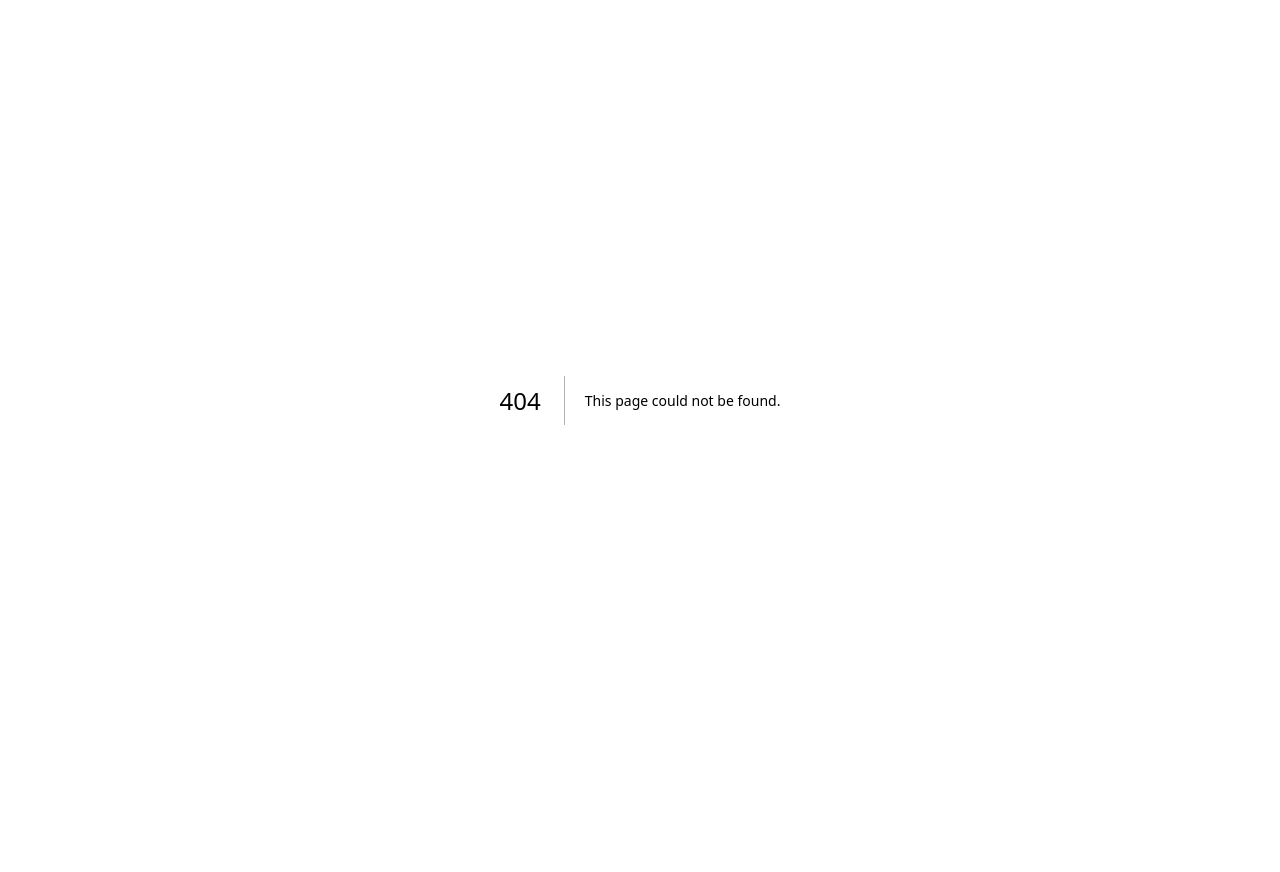
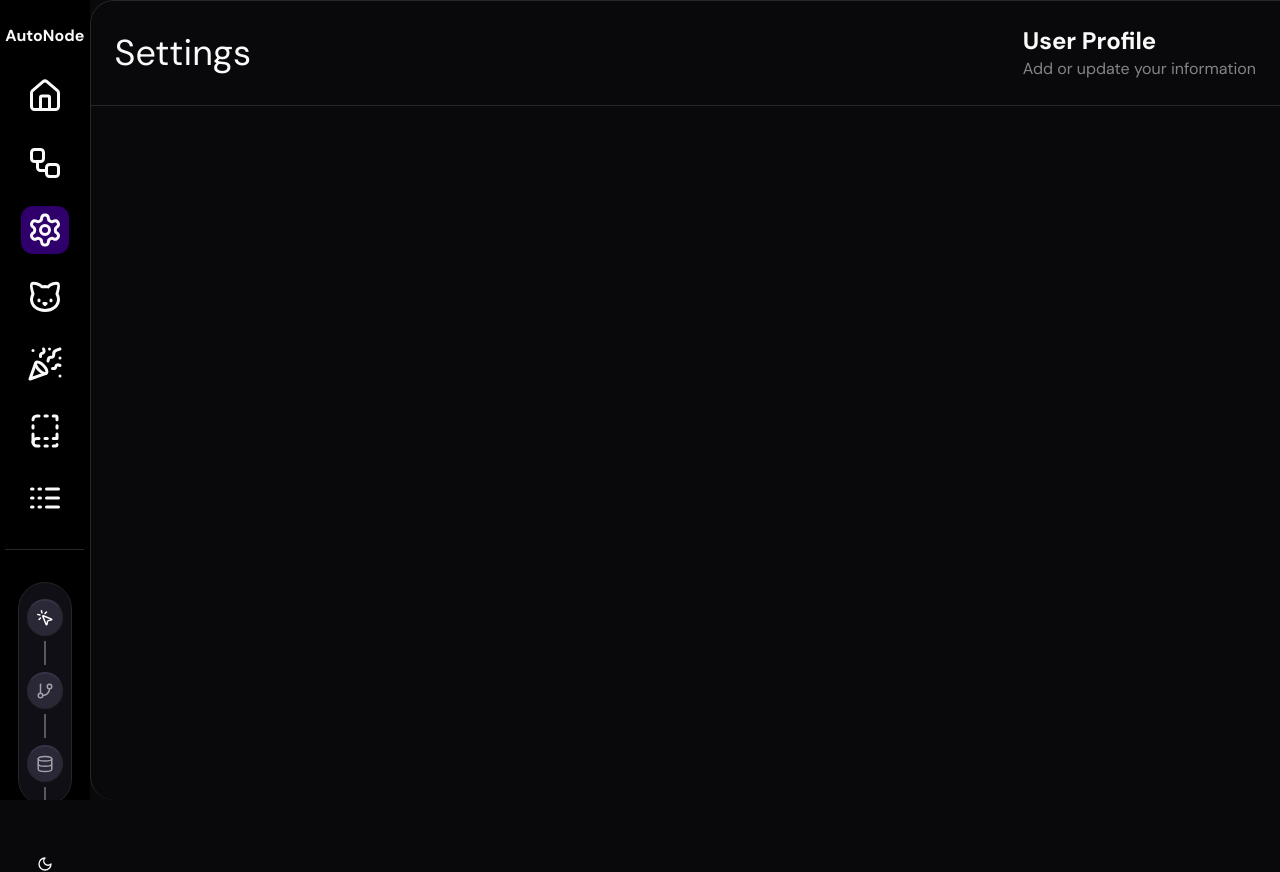
Before and after one commit to kekubhai/autonode, a Next.js app: page /settings in a window 1280 px wide. Before the commit this address had no page. Before the commit the page ends 800 px from the top, so only its background shows below. Built offline with nearby package versions, Linux system fonts and the light colour scheme.

Commit message:
Add sidebar component, implement settings page, and create info bar with search functionality

```diff
--- /dev/null
+++ b/src/app/(main)/(pages)/settings/page.tsx
@@ -0,0 +1,24 @@
+import React from 'react'
+
+type Props = {}
+
+const page = (props: Props) => {
+  return (
+    <div className='flex flex-col gap-4'>
+        <h1 className='sticky top-0 z-[10] flex items-center
+        justify-between border-b bg-background p-6 text-4xl'>
+            <span>
+                Settings
+            </span>
+            <div>
+          <h2 className="text-2xl font-bold">User Profile</h2>
+          <p className="text-base text-white/50">
+            Add or update your information
+          </p>
+        </div>
+        </h1>
+    </div>
+  )
+}
+
+export default page
--- a/src/app/(main)/layout.tsx
+++ b/src/app/(main)/layout.tsx
@@ -1,3 +1,4 @@
+import Sidebar from '@/components/sidebar'
 import React from 'react'
 type Props={
     children:React.ReactNode
--- /dev/null
+++ b/src/components/global/infobar/index.tsx
@@ -0,0 +1,68 @@
+'use client'
+import React, { useEffect } from 'react'
+import { Book, Headphones, Search } from 'lucide-react'
+import { Input } from '@/components/ui/input'
+
+import {
+  Tooltip,
+  TooltipContent,
+  TooltipProvider,
+  TooltipTrigger,
+} from '@/components/ui/tooltip'
+
+
+
+type Props = {}
+
+const InfoBar = (props: Props) => {
+
+
+  const tier = 'Free'; // or 'Pro' or 'Unlimited', depending on your logic
+
+  const onGetPayment = async () => {
+
+  }
+
+  useEffect(() => {
+    onGetPayment()
+  }, [])
+
+  return (
+    <div className="flex flex-row justify-end gap-6 items-center px-4 py-4 w-full dark:bg-black ">
+      <span className="flex items-center gap-2 font-bold">
+        <p className="text-sm font-light text-gray-300">Credits</p>
+
+      </span>
+      <span className="flex items-center rounded-full bg-muted px-4">
+        <Search />
+        <Input
+          placeholder="Quick Search"
+          className="border-none bg-transparent"
+        />
+      </span>
+      <TooltipProvider>
+        <Tooltip delayDuration={0}>
+          <TooltipTrigger>
+            <Headphones />
+          </TooltipTrigger>
+          <TooltipContent>
+            <p>Contact Support</p>
+          </TooltipContent>
+        </Tooltip>
+      </TooltipProvider>
+      <TooltipProvider>
+        <Tooltip delayDuration={0}>
+          <TooltipTrigger>
+            <Book />
+          </TooltipTrigger>
+          <TooltipContent>
+            <p>Guide</p>
+          </TooltipContent>
+        </Tooltip>
+      </TooltipProvider>
+
+    </div>
+  )
+}
+
+export default InfoBar
--- a/src/components/sidebar/index.tsx
+++ b/src/components/sidebar/index.tsx
@@ -11,7 +11,7 @@ import {
 import { menuOptions } from '@/lib/constants'
 import clsx from 'clsx'
 import { Separator } from '@/components/ui/separator'
-import { Database, GitBranch, LucideMousePointerClick } from 'lucide-react'
+import { Database, GitBranch, LucideMousePointerClick, School } from 'lucide-react'
 import { ModeToggle } from '../global/mode-toggle'
 
 type Props = {}
@@ -26,7 +26,8 @@ const MenuOptions = (props: Props) => {
           className="flex font-bold flex-row "
           href="/"
         >
-          fuzzie.
+          AutoNode
+
         </Link>
         <TooltipProvider>
           {menuOptions.map((menuItem) => (
@@ -44,9 +45,7 @@ const MenuOptions = (props: Props) => {
                         }
                       )}
                     >
-                      <menuItem.Component
-                        selected={pathName === menuItem.href}
-                      />
+                      <menuItem.Component />
                     </Link>
                   </li>
                 </TooltipTrigger>
@@ -84,7 +83,7 @@ const MenuOptions = (props: Props) => {
             <div className="border-l-2 border-muted-foreground/50 h-6 absolute left-1/2 transform translate-x-[-50%] -bottom-[30px]"></div>
           </div>
           <div className="relative dark:bg-[#353346]/70 p-2 rounded-full dark:border-t-[2px] border-[1px] dark:border-t-[#353346]">
-            <GitBranch
+            <School
               className="text-muted-foreground"
               size={18}
             />
```
Also changed, not shown: 1 other file (tests, documents, lock files or other folders).
